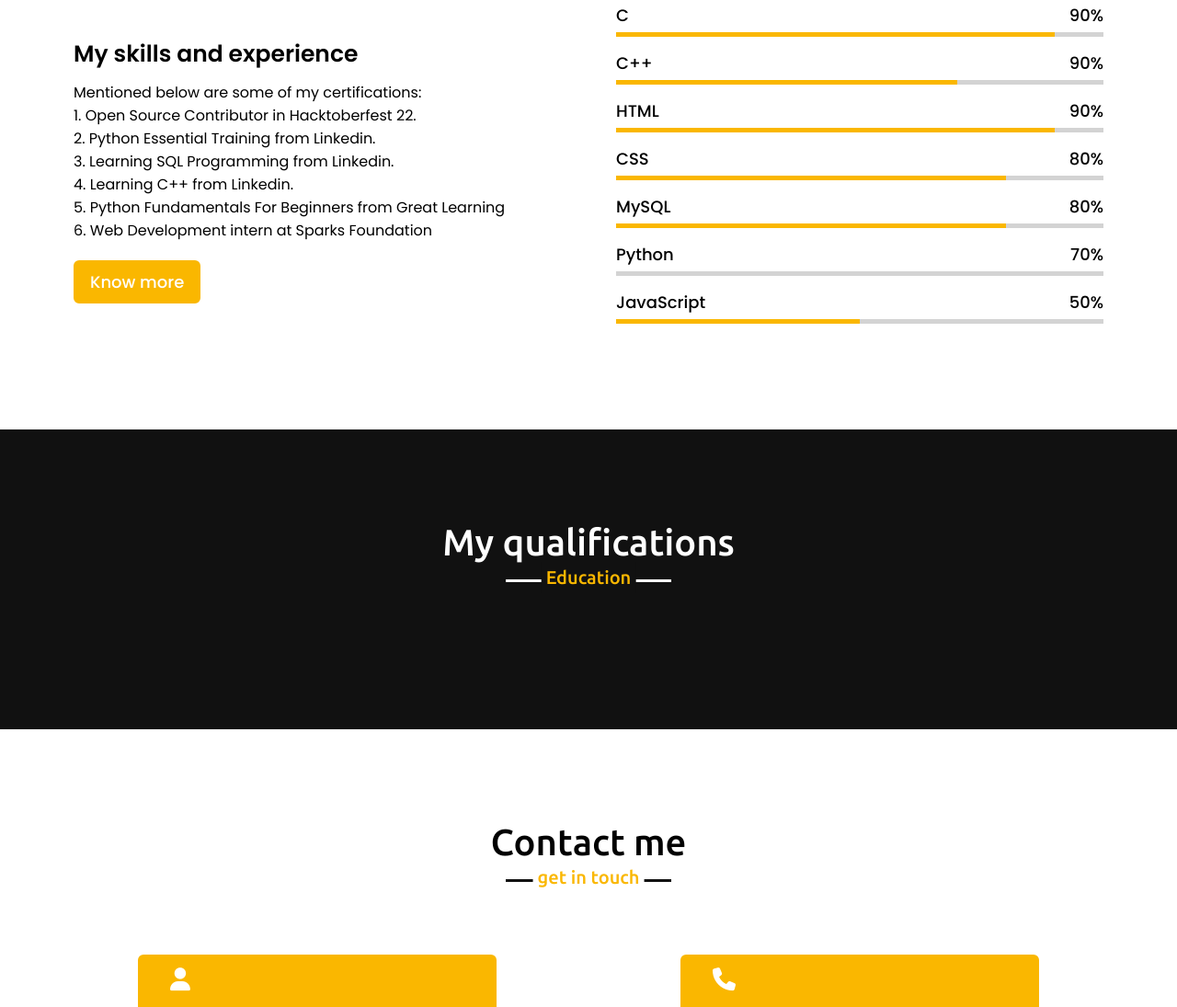
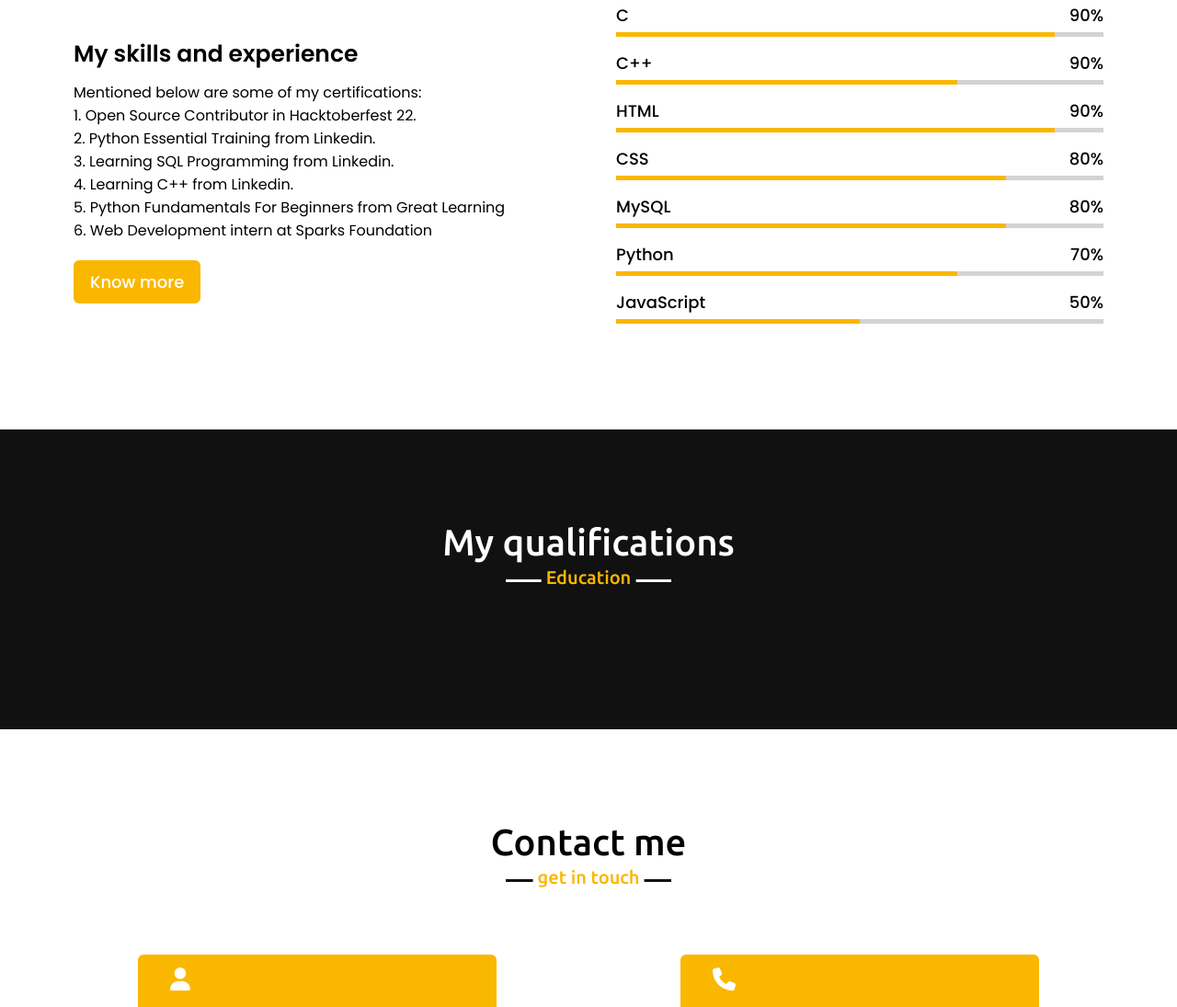
Before and after one commit to prachisingh1008/portfolio-of-prachi, a plain HTML site: page index.html in a window 1280 px wide. Shown: the part 2398-3493 px from the top of the page at 92% size. Drawn offline with nearby package versions, Linux system fonts and the light colour scheme; a script that the page names is missing.

Commit message:
Update style.css

```diff
--- a/style.css
+++ b/style.css
@@ -336,6 +336,9 @@ section .title::after{
     top: 0;
     background: #fab700;
 }
+.skills-content .right .python::before{
+    width: 70%;
+}
 .skills-content .right .c::before{
     width: 90%;
 }
```
